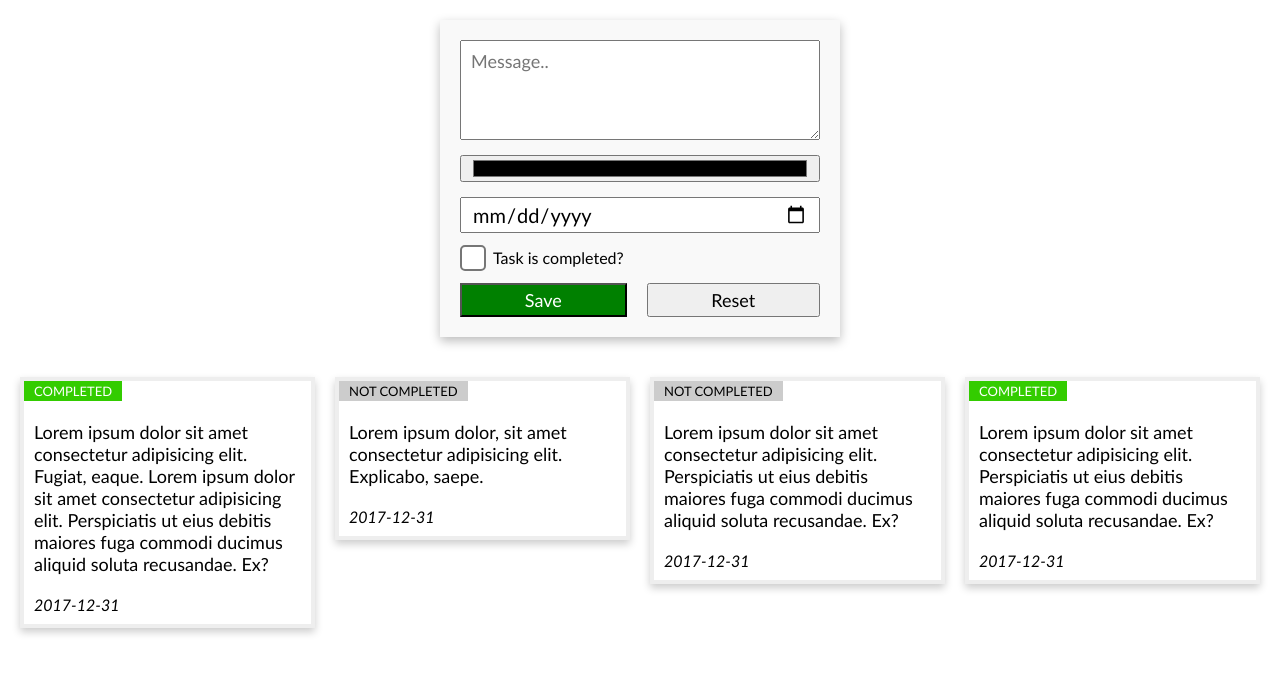
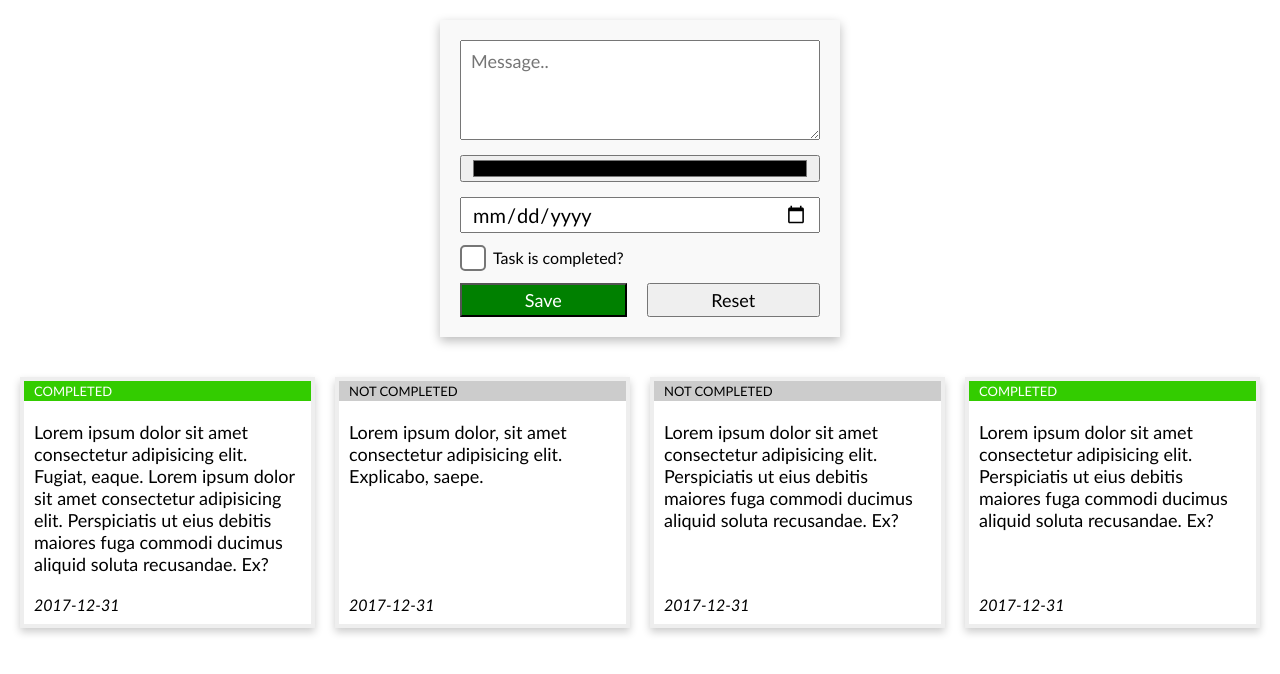
Before and after one commit to VirdzinijaG/1-todo, a website: page index.html in a window 1280 px wide. Drawn offline with Linux system fonts and the light colour scheme.

Commit message:
style update

```diff
--- a/css/components/todo.css
+++ b/css/components/todo.css
@@ -3,12 +3,12 @@
     gap: 20px;
     grid-template-columns: repeat(auto-fit, minmax(250px, 1fr));
     width: 100%;
-    align-items: start;
+    /* align-items: start; */
 }
 .list > .card {
     display: flex;
     flex-direction: column;
-    align-items: flex-start;
+    align-items: stretch;
     gap: 10px;
     box-shadow: 0 4px 8px #0003;
     border: 4px solid #eee;
@@ -34,4 +34,5 @@
 .card > .deadline {
     padding: 0 10px 10px 10px;
     font-style: italic;
+    margin-top: auto;
 }
```
